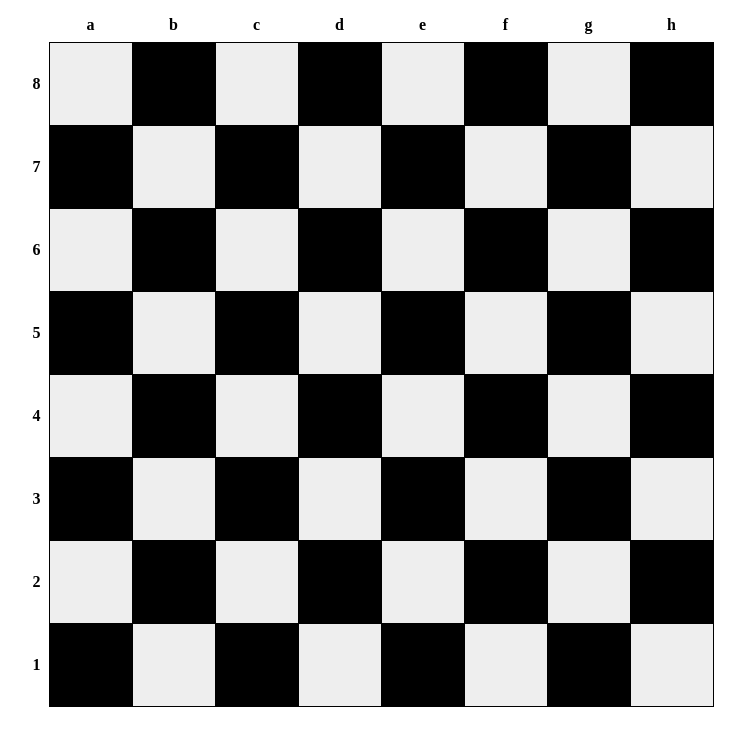
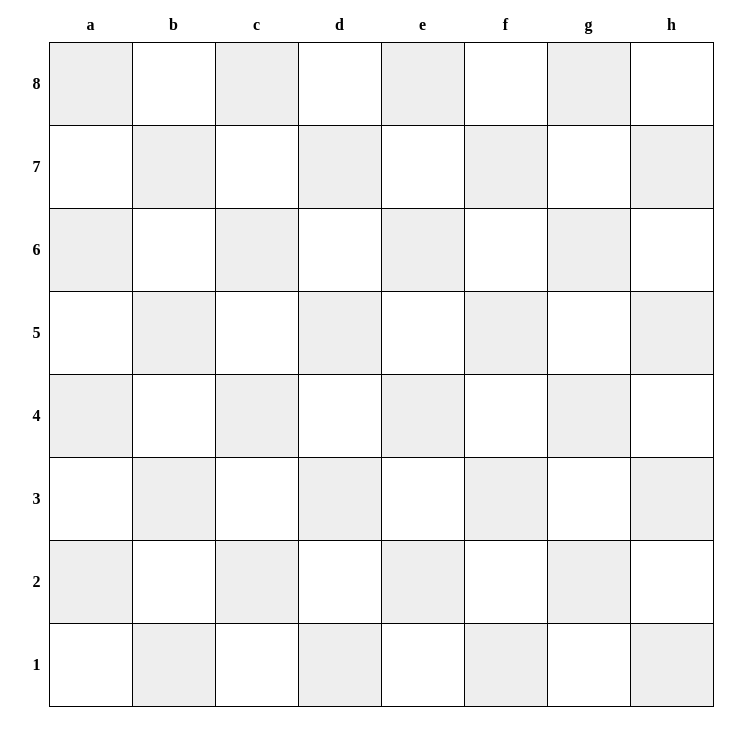
Before and after one commit to t-e-d-d/alchess, a plain HTML site: page index.html in a window 1280 px wide. Shown: the whole page, without its empty margins (271-1016 px from the left). Drawn offline with Linux system fonts and the light colour scheme.

Commit message:
Update index.html

```diff
--- a/index.html
+++ b/index.html
@@ -8,7 +8,7 @@
             .chess-board th { padding: .5em; }
             .chess-board td { border: 1px solid; width: 5em; height: 5em; }
             .chess-board .light { background: #eee; }
-            .chess-board .dark { background: #000; }
+            .chess-board .dark { background: "chesstilelight.pmg"; }
             .chess-board { margin-left: auto; margin-right: auto; }
         </style>
     </head>
```
